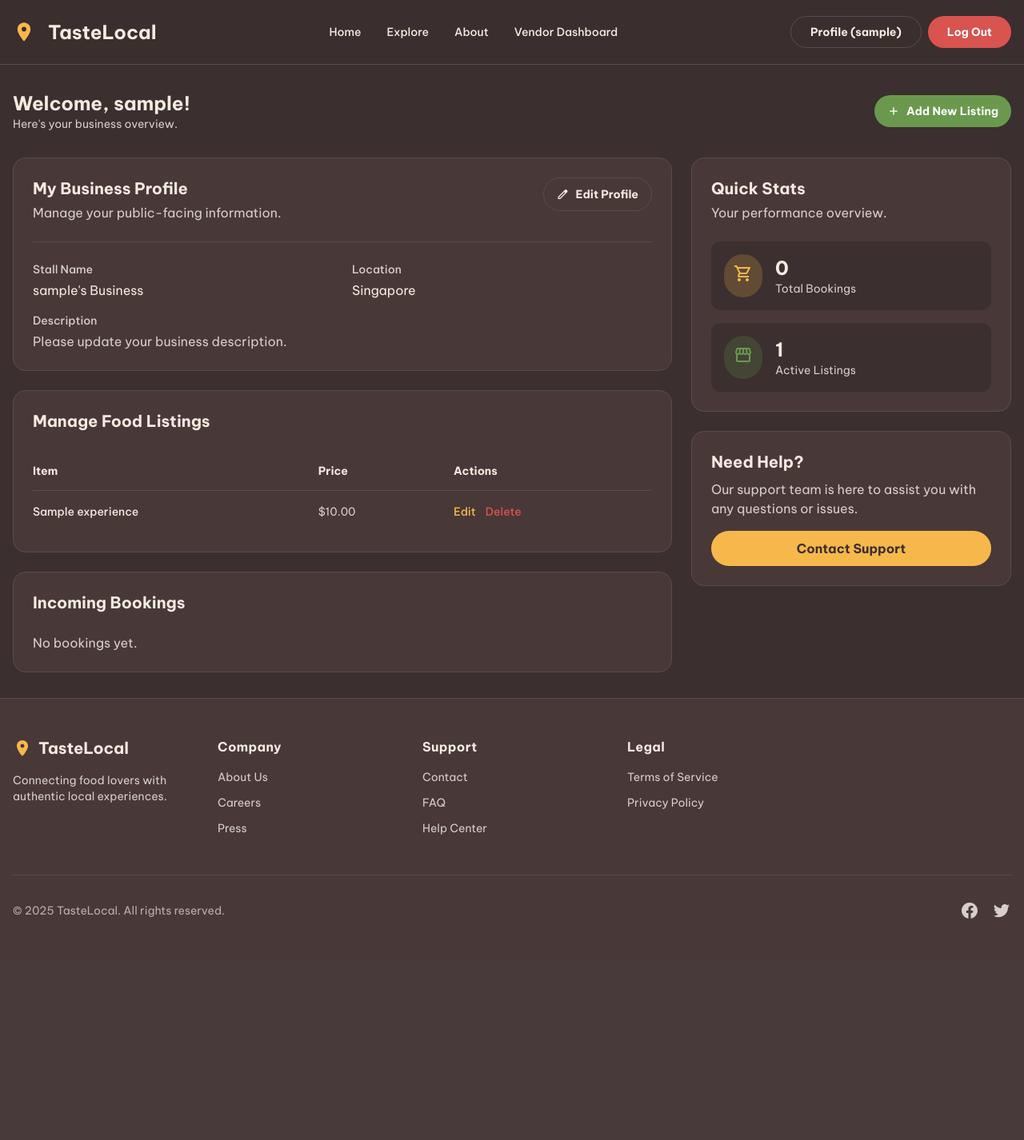
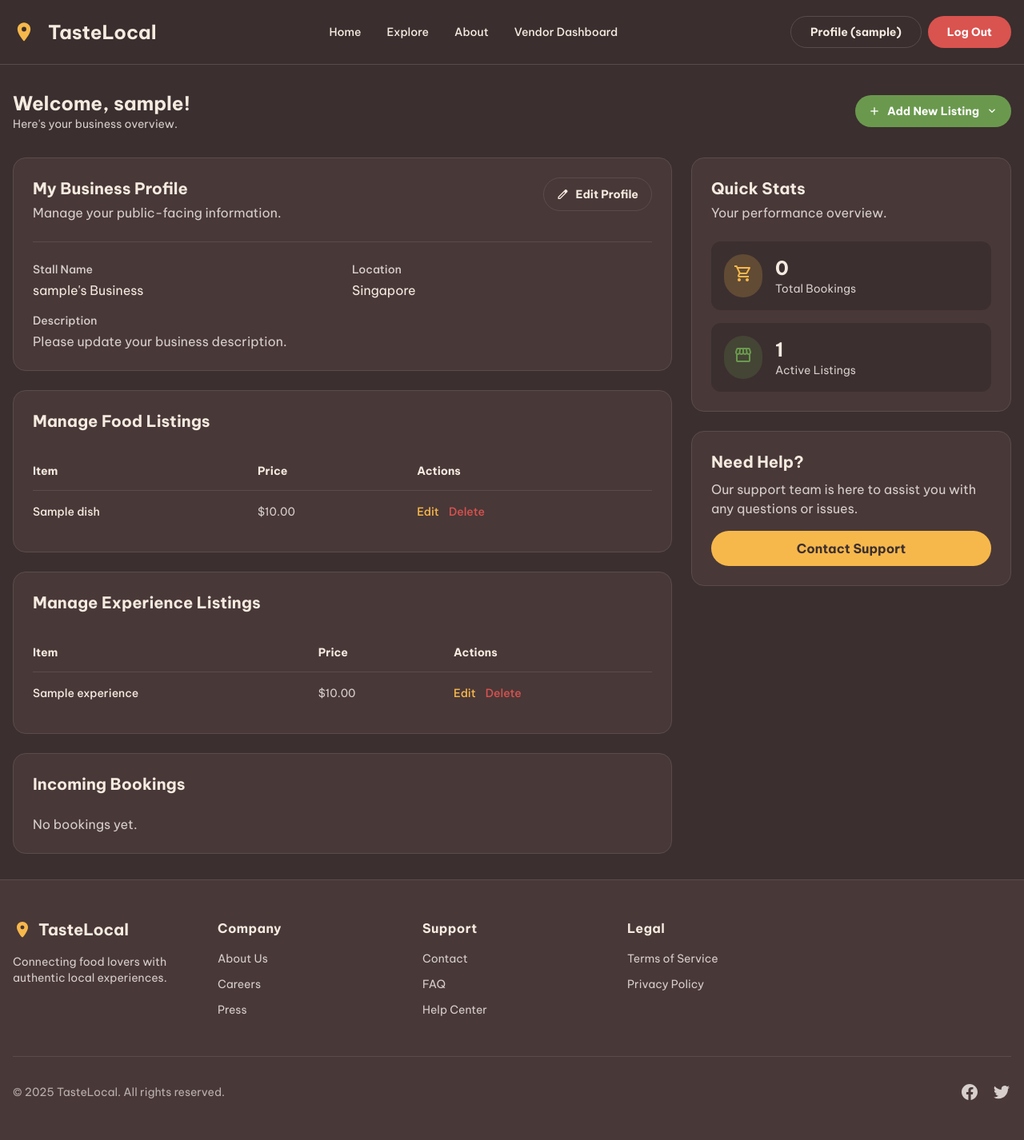
Before and after one commit to jinygoh/LocalFoodTourismPlatform5, a Django app: page /vendor/dashboard/ in a window 1280 px wide. Shown: the whole page at 80% size. Before the commit the page ends 1149 px from the top, so only its background shows below. Run offline with Django 5.2, Linux system fonts and the light colour scheme; a user stored in the database is signed in; data comes from the database, SQL or seed files in the repository; tables that the repository leaves empty hold one stand-in row (values such as "Sample post"); some libraries are stand-ins or nearby versions.

Commit message:
feat(vendor): Separate food and experience management
- feat(vendor): Implement separate food and experience management in dashboard

- Adds a dropdown to the vendor dashboard to allow adding either a "Dish" (food) or an "Experience".
- Restructures the dashboard to display food and experience listings in separate "Manage" sections.
- Applies consistent CSS styling to the text inputs for both the `DishForm` and `ExperienceForm` to match the site's design.
- Refactors experience-related URLs for better clarity (`add_listing` -> `add_experience`).

```diff
--- a/core/urls.py
+++ b/core/urls.py
@@ -22,9 +22,9 @@ urlpatterns = [
     path('vendor/dashboard/', views.vendor_dashboard, name='vendor_dashboard'),
     path('shop/<int:pk>/', views.vendor_detail, name='vendor_detail'),
     path('shop/profile/edit/', views.edit_vendor_profile, name='edit_vendor_profile'),
-    path('shop/experiences/add/', views.add_listing, name='add_listing'),
-    path('shop/experiences/edit/<int:pk>/', views.edit_listing, name='edit_listing'),
-    path('shop/experiences/delete/<int:pk>/', views.delete_listing, name='delete_listing'),
+    path('shop/experiences/add/', views.add_listing, name='add_experience'),
+    path('shop/experiences/edit/<int:pk>/', views.edit_listing, name='edit_experience'),
+    path('shop/experiences/delete/<int:pk>/', views.delete_listing, name='delete_experience'),
     path('shop/dishes/add/', views.add_dish, name='add_dish'),
     path('shop/dishes/edit/<int:pk>/', views.edit_dish, name='edit_dish'),
     path('shop/dishes/delete/<int:pk>/', views.delete_dish, name='delete_dish'),
--- a/templates/core/vendor_dashboard.html
+++ b/templates/core/vendor_dashboard.html
@@ -10,12 +10,21 @@
             <h1 class="text-2xl font-bold text-text-dark">Welcome, {{ request.user.username }}!</h1>
             <p class="text-sm text-text-dark-muted">Here's your business overview.</p>
         </div>
-        <div class="flex items-center gap-4">
-            <a href="{% url 'add_listing' %}"
+        <div x-data="{ open: false }" class="relative">
+            <button @click="open = !open"
                 class="flex items-center gap-2 text-sm font-semibold py-2 px-4 rounded-full bg-accent text-white hover:bg-opacity-90 transition-opacity">
                 <span class="material-symbols-outlined !text-base">add</span>
                 Add New Listing
-            </a>
+                <span class="material-symbols-outlined !text-base"
+                    :class="{'rotate-180': open}">expand_more</span>
+            </button>
+            <div x-show="open" @click.away="open = false"
+                class="absolute right-0 mt-2 w-48 bg-card-dark border border-border-dark rounded-lg shadow-lg z-20">
+                <a href="{% url 'add_dish' %}"
+                    class="block px-4 py-2 text-sm text-text-dark hover:bg-background-dark">Add Food</a>
+                <a href="{% url 'add_experience' %}"
+                    class="block px-4 py-2 text-sm text-text-dark hover:bg-background-dark">Add Experience</a>
+            </div>
         </div>
     </header>
 
@@ -54,7 +63,7 @@
                 </div>
             </div>
 
-            <!-- Manage Listings -->
+            <!-- Manage Food Listings -->
             <div class="bg-card-dark p-6 rounded-xl border border-border-dark">
                 <h2 class="text-xl font-bold mb-6">Manage Food Listings</h2>
                 <div class="overflow-x-auto">
@@ -67,25 +76,66 @@
                             </tr>
                         </thead>
                         <tbody class="divide-y divide-border-dark">
-                            {% for listing in experiences %}
+                            {% for dish in dishes %}
                             <tr>
                                 <td class="whitespace-nowrap py-4 pl-4 pr-3 text-sm font-medium sm:pl-0">
-                                    {{ listing.title }}
+                                    {{ dish.name }}
                                 </td>
                                 <td class="whitespace-nowrap px-3 py-4 text-sm text-text-dark-muted">
-                                    ${{ listing.price }}
+                                    ${{ dish.price }}
                                 </td>
                                 <td class="whitespace-nowrap px-3 py-4 text-sm font-medium flex gap-3">
-                                    <a href="{% url 'edit_listing' listing.pk %}"
+                                    <a href="{% url 'edit_dish' dish.pk %}"
                                         class="text-primary hover:text-primary/80">Edit</a>
-                                    <a href="{% url 'delete_listing' listing.pk %}"
+                                    <a href="{% url 'delete_dish' dish.pk %}"
+                                        onclick="return confirm('Delete this dish?');"
+                                        class="text-secondary hover:text-secondary/80">Delete</a>
+                                </td>
+                            </tr>
+                            {% empty %}
+                            <tr>
+                                <td colspan="3" class="py-4 text-center text-text-dark-muted">No food listings yet.
+                                </td>
+                            </tr>
+                            {% endfor %}
+                        </tbody>
+                    </table>
+                </div>
+            </div>
+
+            <!-- Manage Experience Listings -->
+            <div class="bg-card-dark p-6 rounded-xl border border-border-dark">
+                <h2 class="text-xl font-bold mb-6">Manage Experience Listings</h2>
+                <div class="overflow-x-auto">
+                    <table class="min-w-full divide-y divide-border-dark">
+                        <thead>
+                            <tr>
+                                <th class="py-3.5 pl-4 pr-3 text-left text-sm font-semibold sm:pl-0">Item</th>
+                                <th class="px-3 py-3.5 text-left text-sm font-semibold">Price</th>
+                                <th class="px-3 py-3.5 text-left text-sm font-semibold">Actions</th>
+                            </tr>
+                        </thead>
+                        <tbody class="divide-y divide-border-dark">
+                            {% for experience in experiences %}
+                            <tr>
+                                <td class="whitespace-nowrap py-4 pl-4 pr-3 text-sm font-medium sm:pl-0">
+                                    {{ experience.title }}
+                                </td>
+                                <td class="whitespace-nowrap px-3 py-4 text-sm text-text-dark-muted">
+                                    ${{ experience.price }}
+                                </td>
+                                <td class="whitespace-nowrap px-3 py-4 text-sm font-medium flex gap-3">
+                                    <a href="{% url 'edit_experience' experience.pk %}"
+                                        class="text-primary hover:text-primary/80">Edit</a>
+                                    <a href="{% url 'delete_experience' experience.pk %}"
                                         onclick="return confirm('Delete this listing?');"
                                         class="text-secondary hover:text-secondary/80">Delete</a>
                                 </td>
                             </tr>
                             {% empty %}
                             <tr>
-                                <td colspan="3" class="py-4 text-center text-text-dark-muted">No listings yet.</td>
+                                <td colspan="3" class="py-4 text-center text-text-dark-muted">No experience listings
+                                    yet.</td>
                             </tr>
                             {% endfor %}
                         </tbody>
```
Also changed, not shown: core/forms.py (+10 -0 lines).
